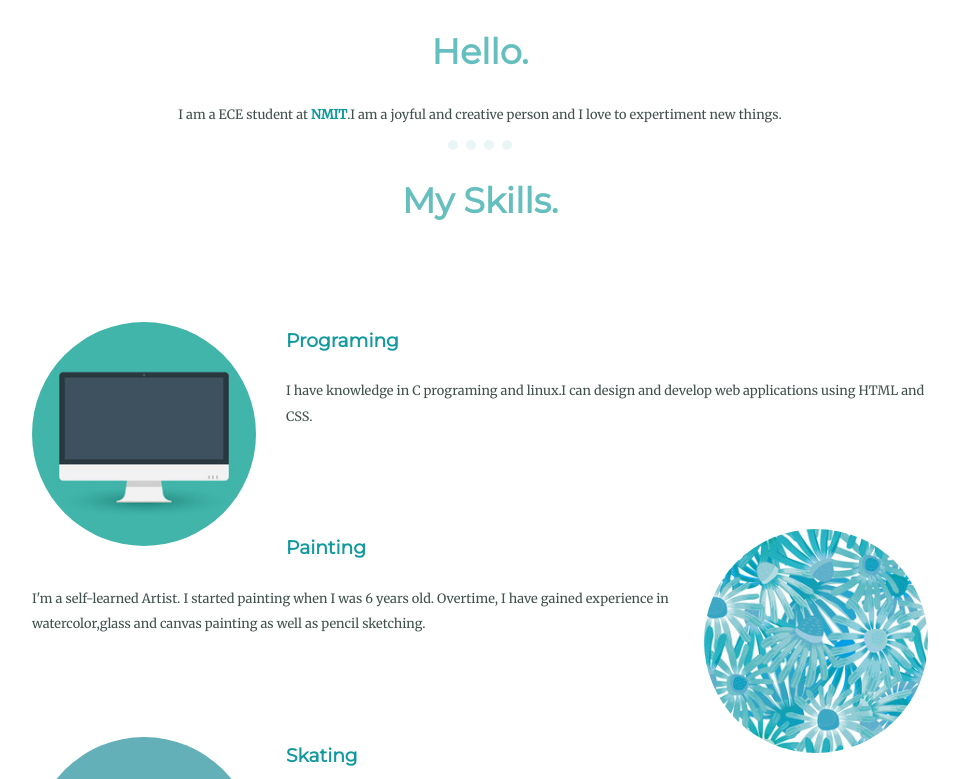
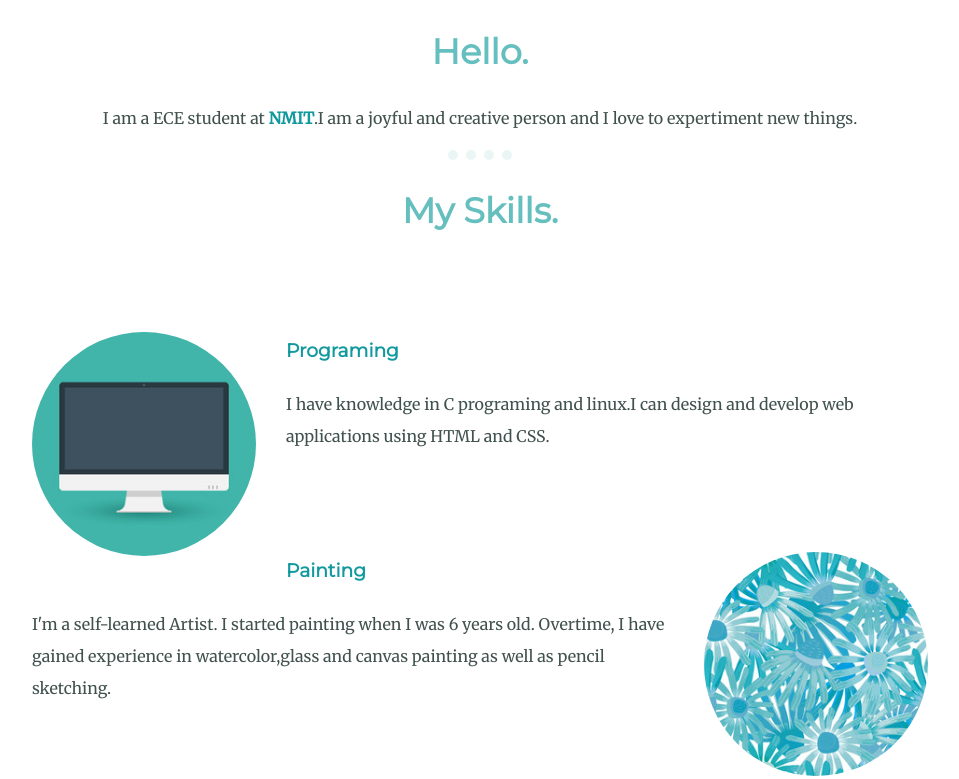
Before and after one commit to jessicavaz16/Personal-Site, a plain HTML site: page index.html in a window 1280 px wide. Shown: the part 1027-1806 px from the top of the page, without its empty margins (160-1119 px from the left). Drawn offline with Linux system fonts and the light colour scheme.

Commit message:
Update style.css

```diff
--- a/css/styles.css
+++ b/css/styles.css
@@ -125,6 +125,6 @@ a:hover{
         border:solid 1px #11999E;
     }
 p{
- font-size: 0.8rem;
+ font-size: 16px;
  line-height: 2;
 }
```
